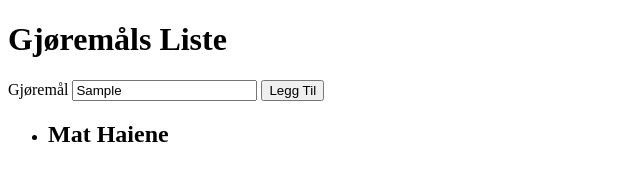
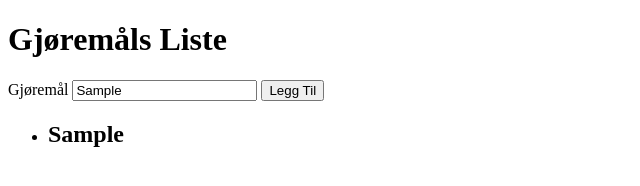
Before and after one commit to CC3636-IV/friday-04.10.24, a website: page index.html in a window 1280 px wide. Both pictures are taken after typing "Sample" into the empty fields and a click on the button "Legg Til". Shown: the full height of the page, 0-640 px from the left. Drawn offline with Linux system fonts and the light colour scheme.

Commit message:
JS Done For Basic TodoList

```diff
--- a/index.html
+++ b/index.html
@@ -1,6 +1,5 @@
 <!DOCTYPE html>
 <html lang="en">
-
   <head>
     <title>Gjøremåls Liste</title>
     <meta charset="UTF-8" />
@@ -24,14 +23,7 @@
       </form>
 
       <!-- Gjøremåls listen -->
-    <ul id="todo-list">
-      <!-- eksempel html gjøremåls kort -->
-      <li>
-        <h2>Mat Haiene</h2>
-      </li>
-    </ul>
-
+      <ul id="todo-list"></ul>
     </main>
   </body>
-
 </html>
--- a/script.js
+++ b/script.js
@@ -1,17 +1,47 @@
 let userInput = document.querySelector("#user-input");
-let todolistelement = document.querySelector("#todo-list");
+let todoListElement = document.querySelector("#todo-list");
+
+let todos = [];
 
 function handleSubmit(event) {
-    event.preventDefault();
+  event.preventDefault();
 
-    console.log("Creating Todo Object...");
-    createTodoObject(userInput);
+  console.log("Creating Todo Object...");
+  let newTodo = createTodoObject(userInput);
+
+  console.log("Append new todo to todo list...");
+  todos.push(newTodo);
+
+  console.log("Clearing out the old todos from the document...");
+  todoListElement.innerHTML = "";
+
+  console.log("Appending all todos to the Document...");
+  todos.forEach((todo, index) => {
+    let newTodoCard = createTodoCard(todo);
+    todoListElement.append(newTodoCard);
+  });
 }
 
 userInput.addEventListener("submit", handleSubmit);
 
 function createTodoObject(form) {
-    let todo = form.querySelector("#todo");
-    let todoValue = todo.value;
-    console.dir(todoValue);
+  let todo = form.querySelector("#todo");
+  let todoValue = todo.value;
+
+  let todoObject = {
+    title: todoValue,
+  };
+
+  return todoObject;
 }
+
+function createTodoCard(todoObject) {
+  let todoCard = document.createElement("li");
+  let titleElement = document.createElement("h2");
+
+  todoCard.append(titleElement);
+
+  titleElement.textContent = todoObject.title;
+
+  return todoCard;
+}
```
Lines whose indentation alone changed are shown as unchanged.
